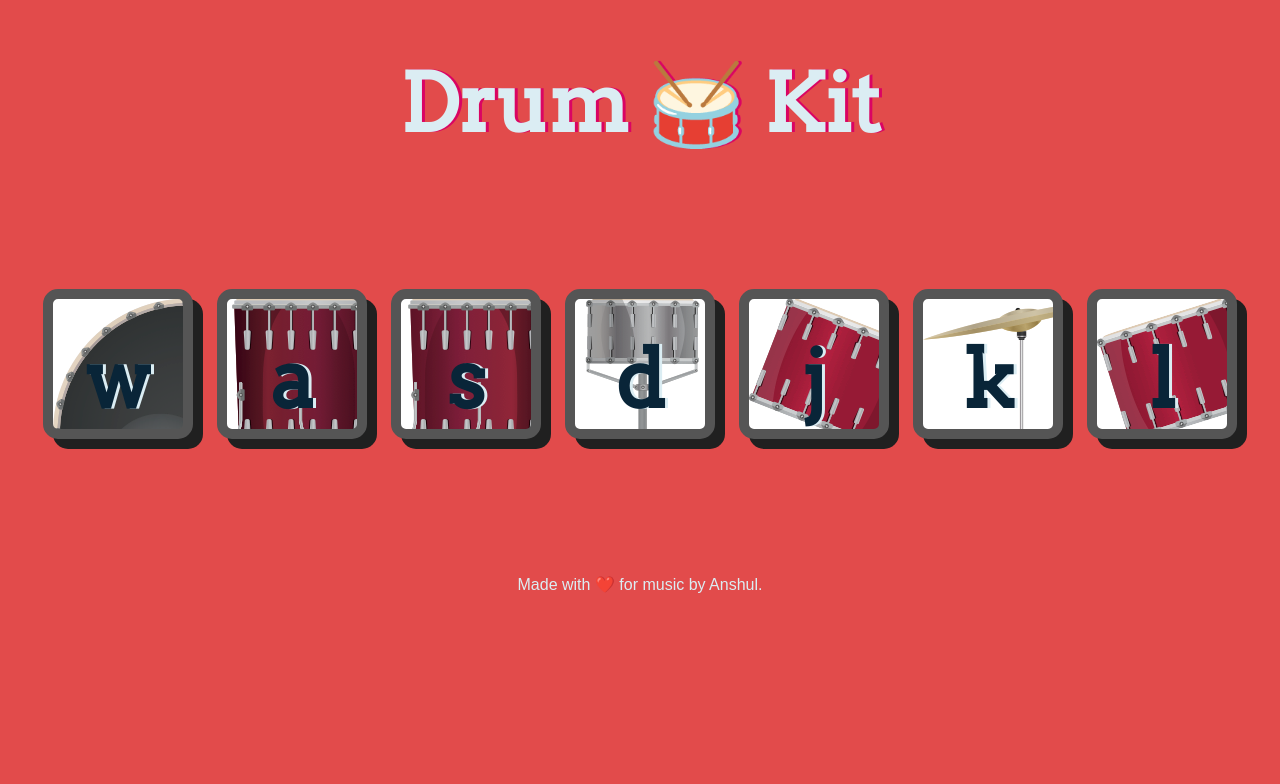
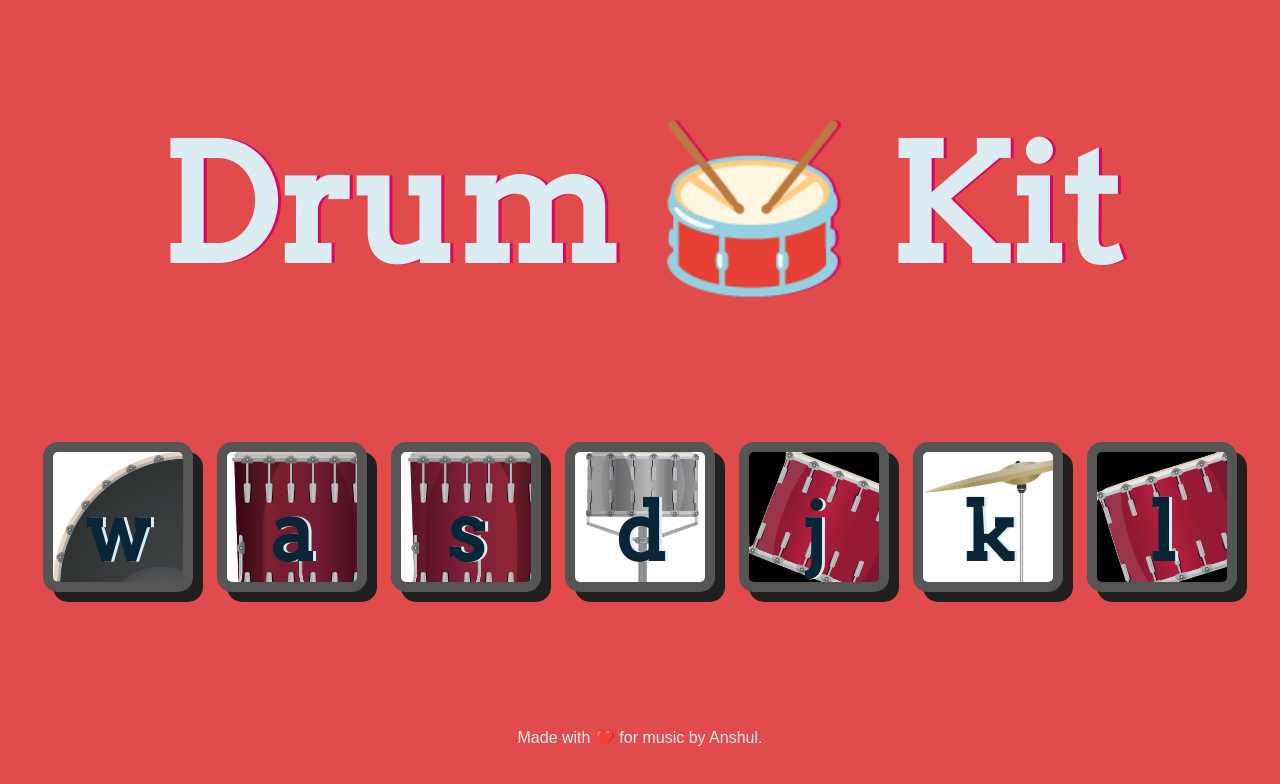
Before and after one commit to antirex/drumkit, a plain HTML site: page index.html in a window 1280 px wide. Drawn offline with Linux system fonts and the light colour scheme.

Commit message:
New colour updates

```diff
--- a/styles.css
+++ b/styles.css
@@ -4,7 +4,7 @@ body {
 }
 
 h1 {
-  font-size: 5rem;
+  font-size: 10rem;
   color: #DBEDF3;
   font-family: "Arvo", cursive;
   text-shadow: 3px 0 #DA0463;
@@ -49,7 +49,7 @@ background-image: url("images/tom2.png");
 }
 
 .game-over {
-  background-color: red;
+  background-color: blue;
   opacity: 0.8;
 }
 
@@ -79,5 +79,5 @@ background-image: url("images/tom2.png");
   height: 150px;
   text-align: center;
   margin: 10px;
-  background-color: white;
+  background-color: black;
 }
```
